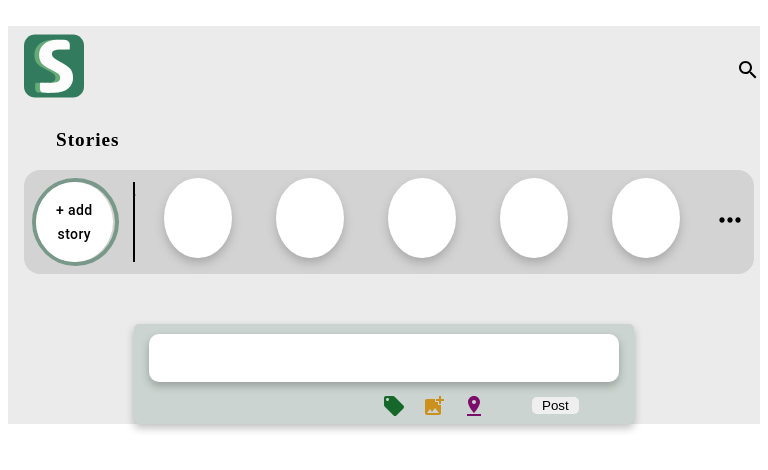
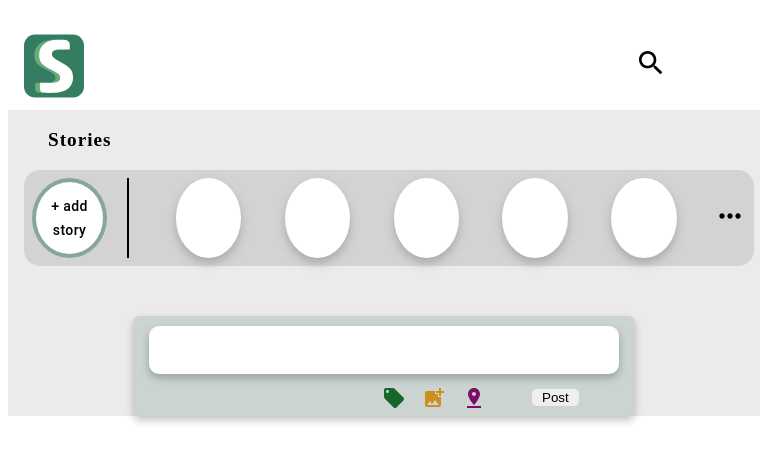
Before and after one commit to Society-Project/Society, a Next.js app in the folder client/: page / in a window 768 px wide. Shown: the top 470 px of the page. Built offline with nearby package versions, Linux system fonts and the light colour scheme.

Commit message:
Removed side bar when using tablet or mobile phone and set story bar over the post box

```diff
--- a/client/src/components/Header.tsx
+++ b/client/src/components/Header.tsx
@@ -1,6 +1,6 @@
 "use client";
 import Link from "next/link";
-import { useState } from "react";
+import { useState, useEffect } from "react";
 import styled from "styled-components";
 import { Colors } from "../colors/Colors";
 import ClearIcon from "@mui/icons-material/Clear";
@@ -22,10 +22,24 @@ import {
 const Header = () => {
   const [searchValue, setSearchValue] = useState<string>("");
   const [isSearchButtonClicked, setIsSearchButtonClicked] = useState(false);
+  const [windowSize, setWindowSize]: any = useState({
+    width: undefined,
+    height: undefined
+  })
+
 
   function onSeachButtonClick() {
     setIsSearchButtonClicked(isSearchButtonClicked => !isSearchButtonClicked);
   }
+
+  useEffect(() => {
+    window.addEventListener('resize', () => {
+      setWindowSize({
+        width: window.innerWidth,
+        height: window.innerHeight
+      })
+    })
+  }, [])
 
   return (
     <HeaderWrapper>
@@ -55,9 +69,14 @@ const Header = () => {
             /> : null
           }
         </Box>
+        <Box className='hamburger-menu'>
+            {
+              windowSize.width < 900 ? <MenuIcon /> : null
+            }
+        </Box>
+        <Box className="user-profile">
+          <AccountCircleRoundedIcon className='user-account-icon' fontSize='large' />
 
-        <Box className="user-profile">
-            <AccountCircleRoundedIcon className='user-account-icon' fontSize='large'/>
         </Box>
       </Box>
 
--- a/client/src/components/StoriesBar/Stories.tsx
+++ b/client/src/components/StoriesBar/Stories.tsx
@@ -9,8 +9,14 @@ const Stories = () => {
         heigth: undefined
     })
 
+
     const arrayOfStoryBubbles: Array<object> = [];
-    const storyBubbles: number = 5;
+    let storyBubbles: number = 5;
+
+    //Screen is less than 600px(phone) it will show 3 story bubbles
+    if (windowSize.width < 600) storyBubbles = 3
+
+    if(windowSize.width < 500) storyBubbles = 2
 
     for (let i = 0; i < storyBubbles; i++) {
         //Should replace the . with user's profile picture
@@ -18,14 +24,16 @@ const Stories = () => {
             <Button className='person-story'>.</Button>
         );
     }
+    useEffect(() => {
 
-    useEffect(() => {
         window.addEventListener('resize', () => {
             setWindowSize({
                 width: window.innerWidth,
                 height: window.innerHeight
             })
         })
+
+
     }, [])
 
     return (
@@ -37,7 +45,7 @@ const Stories = () => {
                     <Box className='stories-data-box'>
                         <Box className='add-story-box'>
                             <Button className='add-story-button'>+ add story</Button>
-                        <Box className='straight-line'>.</Box>
+                            <Box className='straight-line'></Box>
                         </Box>
                         <Box className='other-people-stories'>
                             {
--- a/client/src/components/Styles/Header.scss
+++ b/client/src/components/Styles/Header.scss
@@ -32,6 +32,15 @@
         }
 
     }
+    .hamburger-menu {
+        cursor: pointer;
+        width: 10%;
+        .css-i4bv87-MuiSvgIcon-root{
+
+            font-size: 2rem;
+            margin-top: 1.2rem;
+        }
+    }
     .user-profile{
         width: 10%;
         background-color: white;
@@ -45,15 +54,23 @@
     }
 }
 
-@media only screen and (min-width: 600px) and (max-width: 900px) {
+@media only screen and (min-width: 0) and (max-width: 900px) {
     .header-main-class {
-
+        background-color: white;
         .header-logo {
-            background-color: #ebebeb;
+            background-color: white;
             .header-logo-image {
                 max-width: 60px;
                 margin-left: 1rem;
 
+            }
+        }
+        .search-bar {
+            margin-left: 4rem;
+            .search-button {
+
+                margin-top: 5px;
+                font-size: 2rem;
             }
         }
         .user-profile {
@@ -61,6 +78,7 @@
         }
     }
 }
+
 @media only screen and (min-width: 1836px) and (max-width: 2136px) {
     .header-main-class {
         .header-logo {
--- a/client/src/components/Styles/NavigationBar.scss
+++ b/client/src/components/Styles/NavigationBar.scss
@@ -74,7 +74,7 @@
         right: 0;
     }
 }
-@media only screen and (min-width: 600px) and (max-width: 900px) {
+@media only screen and (min-width: 0) and (max-width: 900px) {
     .navigation-root-element {
         display: none;
     }
--- a/client/src/components/Styles/Stories.scss
+++ b/client/src/components/Styles/Stories.scss
@@ -4,7 +4,7 @@
 
 
     .stories-paragraph {
-        margin-left: 2rem;
+        margin-left: 1.5rem;
         font-size: 1.2rem;
         font-weight: bold;
         letter-spacing: 1px;
@@ -21,18 +21,19 @@
 
 
         .add-story-box {
-            border: 4px solid rgba(74, 122, 99, 0.66);
             border-radius: 50%;
             display: flex;
 
             .add-story-button {
+                border: 4px solid rgba(74, 122, 99, 0.66);
                 background-color: white;
                 text-transform: lowercase;
                 border-radius: 50%;
                 color: black;
 
             }
-            .straight-line{
+
+            .straight-line {
                 background-color: black;
                 height: 10vh;
                 width: 2px;
@@ -49,6 +50,7 @@
             .stories-of-followed-people {
                 position: relative;
                 left: -1rem;
+
                 .person-story {
                     box-shadow: 0 5px 10px 0 #aaaaaa;
                     background-color: white;
@@ -65,6 +67,7 @@
             margin-top: auto;
             margin-bottom: auto;
             margin-left: .5rem;
+
             .css-i4bv87-MuiSvgIcon-root {
                 font-size: 2rem;
                 cursor: pointer;
@@ -74,59 +77,138 @@
 
 }
 
-@media only screen and (min-width: 700px) and (max-width: 900px) {
+@media only screen and (min-width: 0px) and (max-width: 399px) {
     .stories-main-box {
+        width: 90%;
+        .stories-data-box {
+            .add-story-box {
+                .add-story-button {
+                    width: 10%;
+                    height: 10vh;
+
+                }
+            }
+            .other-people-stories{
+                .stories-of-followed-people {
+                    position: relative;
+                    top: -.2rem;
+                    .person-story {
+                        height: 9vh;
+                        margin-left: 2rem;
+                    }
+                }
+            }
+        }
+    }
+}
+
+@media only screen and (min-width: 400px) and (max-width: 599px) {
+    .stories-main-box {
+        width: 93%;
 
         .stories-data-box {
             .add-story-box {
-                border: 4px solid rgba(74, 122, 99, 0.66);
-                border-radius: 50%;
-                width: 11%;
+                .add-story-button {
+                    width: 80%;
+                }
 
-                .add-story-button {
-                    background-color: white;
-                    text-transform: lowercase;
-                    border-radius: 50%;
-                    width: auto;
-                    color: black;
+                .straight-line {
+                    position: relative;
+                    left: .4rem;
+                    width: 1px;
+                }
+            }
+
+            .other-people-stories {
+                .stories-of-followed-people {
+                    position: relative;
+                    left: -3rem;
+                    top: -.4rem;
+
+                    .person-story {
+                        height: 10vh;
+                        width: 8%;
+                        margin-left: 4rem;
 
                     }
                 }
-            .stories-of-followed-people {
-                position: relative;
-                left: -1rem;
-                .person-story {
-                    box-shadow: 0 5px 10px 0 #aaaaaa;
-                    background-color: white;
-                    color: white;
-                    margin-top: -.5rem;
-                    margin-left: 3rem;
-                    padding: 1rem;
-                    height: 10vh;
-                    width: 60%;
-                    border-radius: 50%;
             }
         }
 
     }
 }
-}
-@media only screen and (min-width: 600px) and (max-width: 699px){
+
+@media only screen and (min-width: 600px) and (max-width: 699px) {
     .stories-main-box {
         .stories-data-box {
+
             .add-story-box {
-                border: 4px solid rgba(74, 122, 99, 0.66);
-                border-radius: 50%;
-                width: 12%;
+                .add-story-button {
+                    width: 70%;
+                }
 
-            }
-            .stories-of-followed-people {
-                .person-story {
-                    margin-left: 1.2rem;
-                    margin-top: -.5rem;
+                .straight-line {
+                    position: relative;
+                    left: 10px;
+                    width: 1px;
                 }
             }
 
         }
+
+        .other-people-stories {
+            .stories-of-followed-people {
+                .person-story {
+                    margin-left: 2rem;
+                    margin-top: -.5rem;
                 }
             }
+        }
+    }
+}
+
+@media only screen and (min-width: 700px) and (max-width: 799px) {
+    .stories-main-box {
+        .stories-data-box {
+            .add-story-box {
+                .add-story-button {
+                    width: 75%;
+                }
+            }
+        }
+
+        .other-people-stories {
+            .stories-of-followed-people {
+                .person-story {
+                    margin-top: -.5rem;
+                    margin-left: 2.8rem;
+                }
+            }
+        }
+    }
+}
+
+@media only screen and (min-width: 800px) and (max-width: 900px) {
+    .stories-main-box {
+
+        .stories-data-box {
+            .add-story-box {
+                .add-story-button {
+                    width: 75%;
+                }
+            }
+
+            .other-people-stories {
+                .stories-of-followed-people {
+                    position: relative;
+                    left: -2rem;
+
+                    .person-story {
+                        margin-top: -.5rem;
+                        margin-left: 4rem;
+                    }
+                }
+            }
+        }
+    }
+}
```
Also changed, not shown: client/src/components/Styles/PostReactions.scss (line endings or trailing spaces), client/src/images/Vector.png (added). Lines whose indentation alone changed are shown as unchanged.
